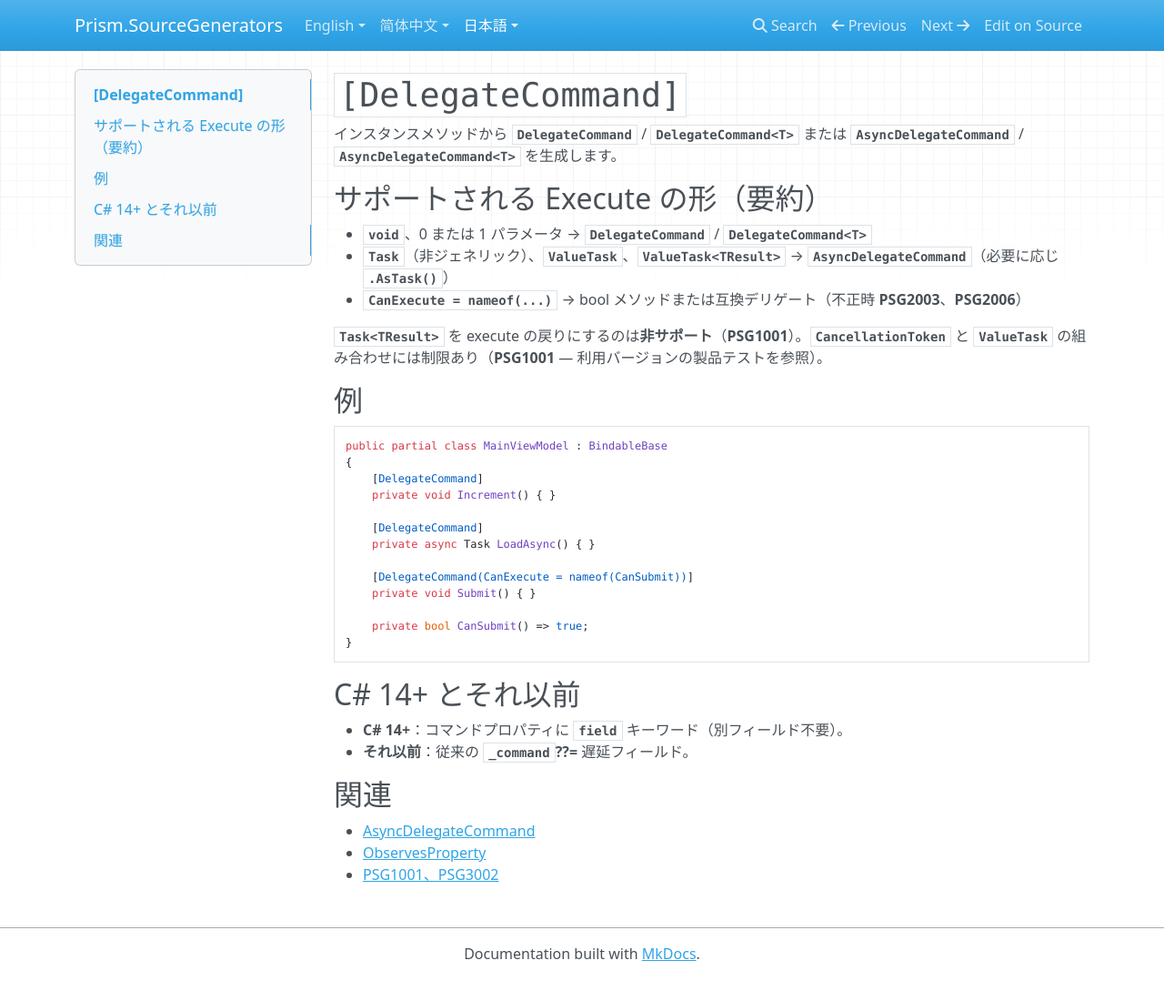
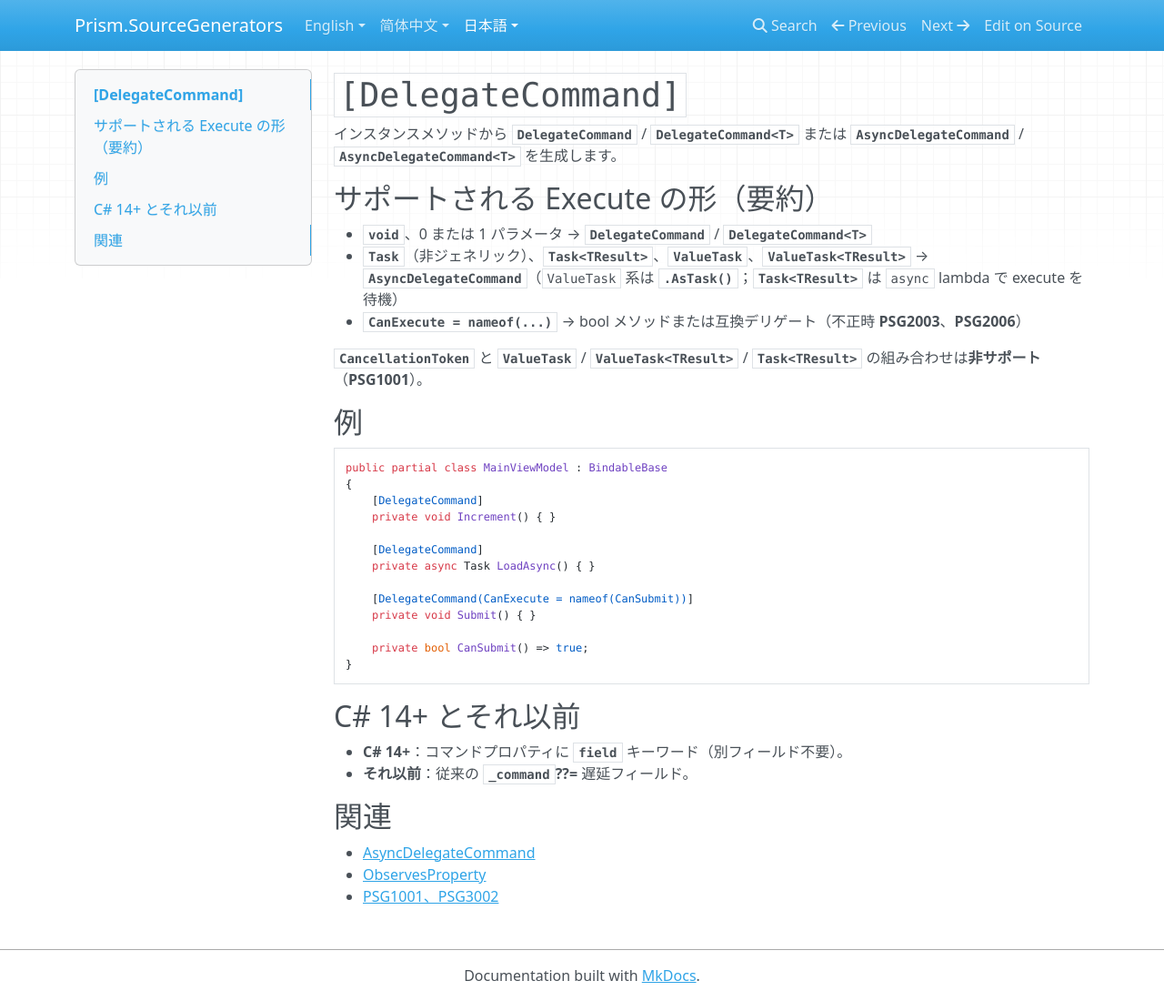
Before and after one commit to MvvmAIO/Prism.SourceGenerators.Docs, an MkDocs documentation site: the page built from docs/ja/generators/delegate-command.md, in a window 1280 px wide and 1100 px high. Shown: the whole window at 91% size. Built offline with MkDocs 1.6.1, drawn with Linux system fonts in a browser that asks for light colours; nearby versions of some CDN libraries.

Commit message:
docs: Task<TResult> commands and getting-started 0.5.0 (#2)

```diff
--- a/docs/ja/generators/delegate-command.md
+++ b/docs/ja/generators/delegate-command.md
@@ -10,10 +10,10 @@ description: メソッドから同期および Task 非同期コマンドを生
 ## サポートされる Execute の形（要約）
 
 - **`void`**、0 または 1 パラメータ → **`DelegateCommand`** / **`DelegateCommand<T>`**
-- **`Task`**（非ジェネリック）、**`ValueTask`**、**`ValueTask<TResult>`** → **`AsyncDelegateCommand`**（必要に応じ **`.AsTask()`**）
+- **`Task`**（非ジェネリック）、**`Task<TResult>`**、**`ValueTask`**、**`ValueTask<TResult>`** → **`AsyncDelegateCommand`**（`ValueTask` 系は **`.AsTask()`**；**`Task<TResult>`** は `async` lambda で execute を待機）
 - **`CanExecute = nameof(...)`** → bool メソッドまたは互換デリゲート（不正時 **PSG2003**、**PSG2006**）
 
-**`Task<TResult>`** を execute の戻りにするのは**非サポート**（**PSG1001**）。**`CancellationToken`** と **`ValueTask`** の組み合わせには制限あり（**PSG1001** — 利用バージョンの製品テストを参照）。
+**`CancellationToken`** と **`ValueTask`** / **`ValueTask<TResult>`** / **`Task<TResult>`** の組み合わせは**非サポート**（**PSG1001**）。
 
 ## 例
 
```
Also changed, not shown: docs/generators/delegate-command.md (+2 -2 lines), docs/getting-started.md (+1 -1 lines), docs/ja/getting-started.md (+1 -1 lines), docs/zh-cn/generators/delegate-command.md (+2 -2 lines), docs/zh-cn/getting-started.md (+1 -1 lines).
